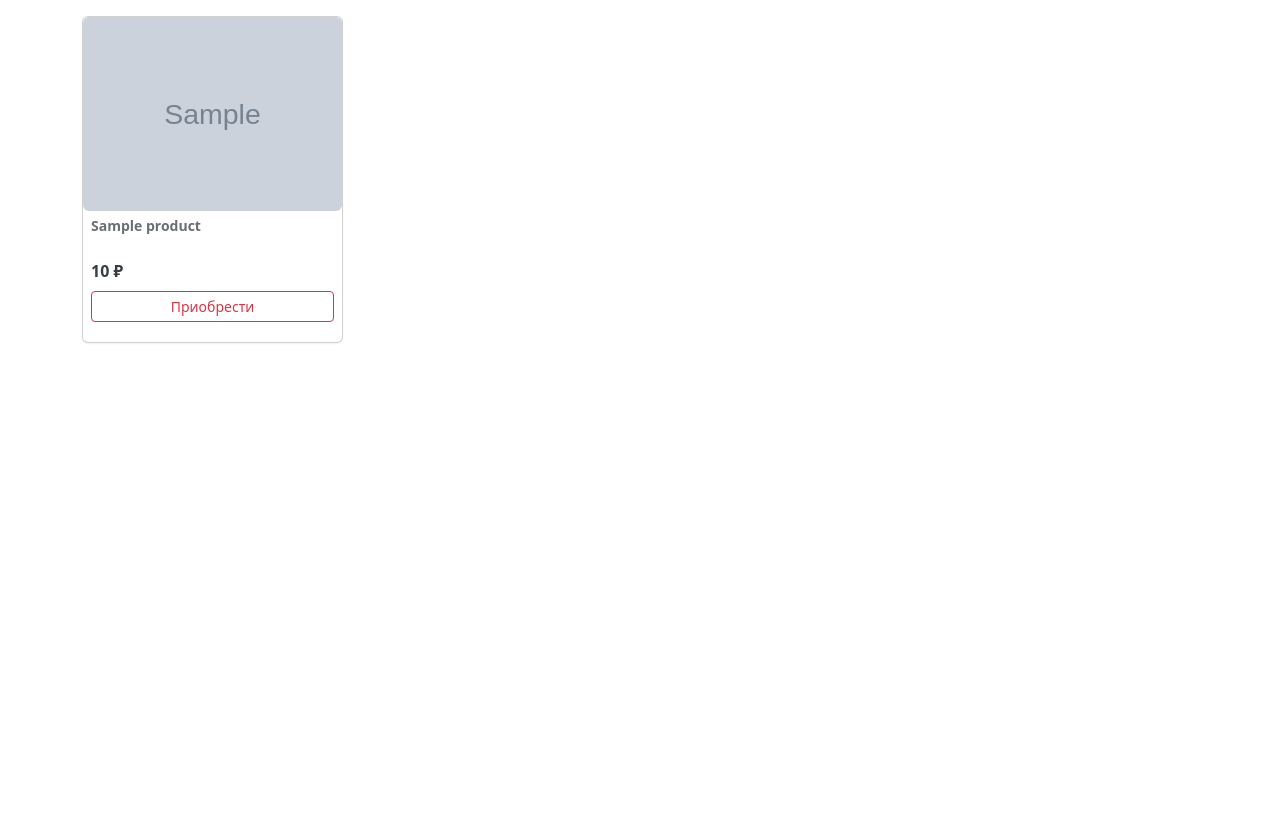
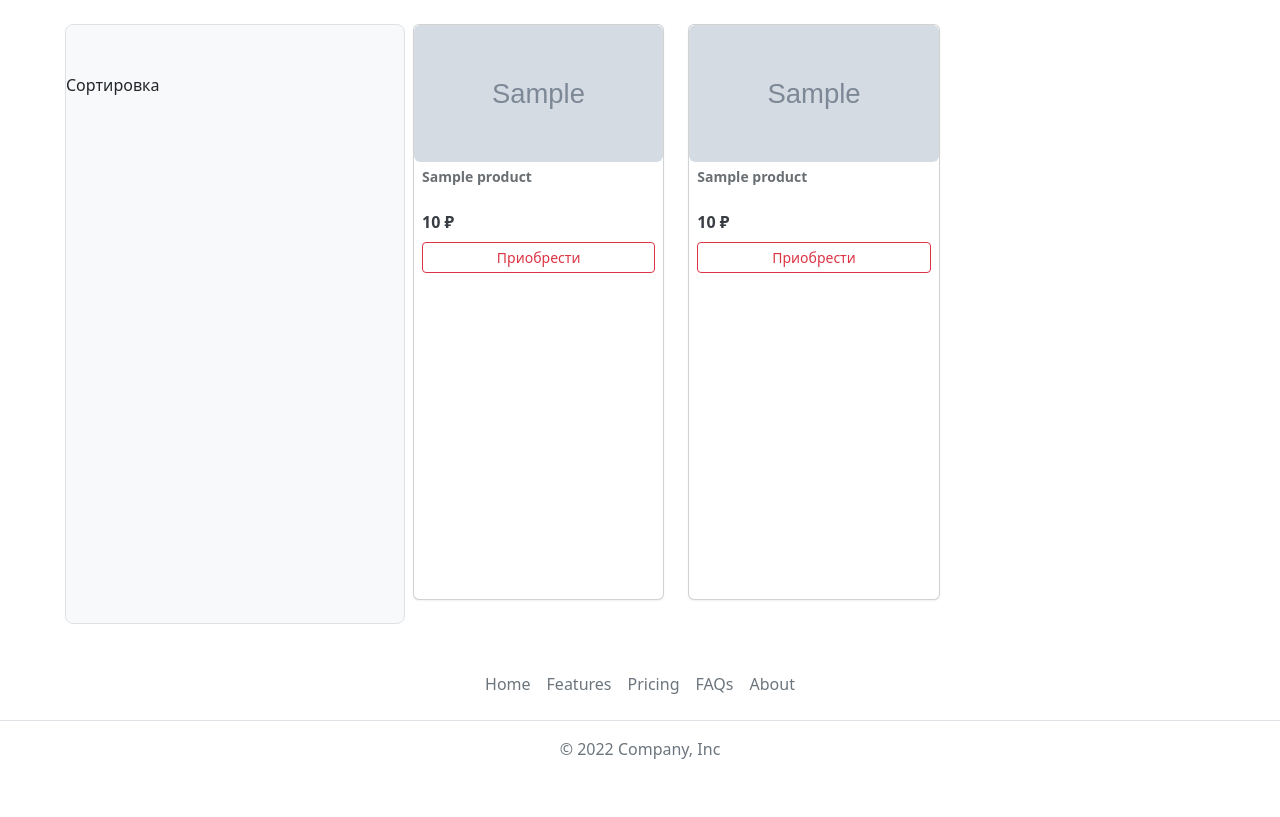
Before and after one commit to w4terlaw/Sofa-shop, a Flask app: template templates/home.html in a window 1280 px wide. Shown: the part 72-889 px from the top of the page. Before the commit the page ends 800 px from the top, so only its background shows below. Run offline with Flask 2, Linux system fonts and the light colour scheme; the template is opened without the code that fills it: most values are stand-ins (such as "Sample title", 1, 10 or a date in 2020); some libraries are stand-ins or nearby versions.

Commit message:
fixed errors with the session, stylized the home page and the product page, added a block of categories

```diff
--- a/main.py
+++ b/main.py
@@ -9,7 +9,7 @@ from db_CRUT import execute_read_query, execute_query
 app = Flask(__name__)
 
 app.secret_key = 'super secret key'
-app.permanent_session_lifetime = datetime.timedelta(seconds=60)
+app.permanent_session_lifetime = datetime.timedelta(seconds=20)
 mysql = MySQL(app)
 
 
@@ -35,20 +35,6 @@ connect_db = create_connection('localhost', 'root', 'root', 'sofa_shop')
 
 
 # Show lesson on page
-@app.route('/', methods=['GET', 'POST'])
-def home():
-    check_sql = f'''SELECT id, picture, product.title, product.price, color_id
-    FROM product, product_has_color where count>0 and product_has_color.product_id = product.id group by product.title'''
-    products = execute_read_query(connect_db, check_sql)
-    print(session)
-    if session.get('logged_in'):
-        session_login = session['logged_in']
-        return render_template('home.html', products=products, sess_login=session_login)
-    print("Сессия завершена")
-    return render_template('home.html', products=products)
-
-
-# Registration
 @app.route('/reg', methods=['GET', 'POST'])
 def reg():
     msg = ''
@@ -81,7 +67,7 @@ def reg():
     return render_template('registration.html', msg=msg)
 
 
-# Login
+# Registration
 @app.route('/login', methods=['GET', 'POST'])
 def login():
     msg = ''
@@ -115,18 +101,33 @@ def login():
     return render_template('login.html', msg=msg)
 
 
+# Login
+@app.route('/', methods=['GET', 'POST'])
+def home():
+    check_sql = f'''SELECT id, picture, product.title, product.price, color_id
+    FROM product, product_has_color where count>0 and product_has_color.product_id = product.id group by product.title'''
+    products = execute_read_query(connect_db, check_sql)
+    print(session)
+    # if session.get('logged_in'):
+    #     session_login = session['logged_in']
+    #     return render_template('home.html', products=products, sess_login=session['logged_in'])
+    print("Сессия завершена")
+    return render_template('home.html', products=products, sess_login=session.get('logged_in'))
+
+
 @app.route("/product/<int:id>", methods=['GET', 'POST'])
 def product(id):
-    check_sql = f'''select * from product, color, product_has_color, product_has_material, material
+    check_sql = f'''select * from type, product, color, product_has_color, product_has_material, material
     where product.count>0
+    and type.id=product.type_id
     and product.id=product_has_color.product_id
     and color.id=product_has_color.color_id
     and product.id=product_has_material.product_id
     and material.id=product_has_material.material_id
-    and product.id={id} group by title '''
-    product_data = execute_read_query(connect_db, check_sql)
+    and product.id={id} group by product.title'''
+    product_data = execute_read_query(connect_db, check_sql)[0]
     print(product_data)
-    return 'product page'
+    return render_template('product.html', pro_item=product_data, sess_login=session.get('logged_in'))
 
 #
 # # Create lesson
--- a/static/css/style.css
+++ b/static/css/style.css
@@ -1,3 +1,4 @@
+/*
 .table {
 	width: 100px;
 	height: 100px;
@@ -34,3 +35,5 @@
 .table tbody tr td:last-child {
 	border-radius: 0 8px 8px 0;
 }
+
+*/
--- a/templates/base.html
+++ b/templates/base.html
@@ -12,8 +12,10 @@
     <script src="https://kit.fontawesome.com/f5d4fd731c.js" crossorigin="anonymous"></script>
     <title>{% block title %}{% endblock %}</title>
 </head>
+<!--<body style="background-image: linear-gradient(135deg, rgb(254,255,255) 0%,rgb(221,241,249) 35%,rgb(160,216,239) 100%);background-size: 1000%; ">-->
 <body>
-<header class="p-3 bg-dark text-white">
+
+<header style="position: sticky; top: 0; z-index:1" class="p-3 bg-dark mb-4 text-white">
     <div class="container">
         <div class="d-flex flex-wrap align-items-center justify-content-center justify-content-lg-start">
             <a href="/" class="d-flex align-items-center mb-2 mb-lg-0 text-white text-decoration-none">
@@ -51,7 +53,20 @@
             {%endif%}
         </div>
     </div>
+
 </header>
 {% block body %}{% endblock %}
+<div >
+    <footer class="py-3 my-4">
+        <ul class="nav justify-content-center border-bottom pb-3 mb-3">
+            <li class="nav-item"><a href="#" class="nav-link px-2 text-muted">Home</a></li>
+            <li class="nav-item"><a href="#" class="nav-link px-2 text-muted">Features</a></li>
+            <li class="nav-item"><a href="#" class="nav-link px-2 text-muted">Pricing</a></li>
+            <li class="nav-item"><a href="#" class="nav-link px-2 text-muted">FAQs</a></li>
+            <li class="nav-item"><a href="#" class="nav-link px-2 text-muted">About</a></li>
+        </ul>
+        <p class="text-center text-muted">© 2022 Company, Inc</p>
+    </footer>
+</div>
 </body>
 </html>
--- a/templates/home.html
+++ b/templates/home.html
@@ -24,7 +24,7 @@
     }
 
     .card-product-grid .img-wrap {
-        max-height: 300px;
+<!--        max-height: 300px;-->
     }
 
     [class*=card-product-grid] .img-wrap {
@@ -38,18 +38,21 @@
     }
 
     [class*=card-product-grid] .img-wrap img {
+        margin-top: -10%;
+        margin-bottom: -10%;
         height: auto;
         max-width: 100%;
         width: auto;
     }
 
     .mix-blend-mode {
+
         mix-blend-mode: multiply;
     }
 
     .bg-gray-light {
-        background-color: #e9ecef;
-        background-color: #e9ecef85;
+<!--        background-color: #e9ecef;-->
+<!--        background-color: #e9ecef85;-->
     }
 
     .card-product-grid .card-product-info {
@@ -90,16 +93,34 @@
         border-radius: 0.25rem;
         padding: 0.32rem 0.7rem;
     }
+    .sticky {
+        position: sticky;
+        top: 4.5em;
+    }
+    .mix-blend-mode {
+       transition: 0.5s ease-in-out;
+    }
+    .mix-blend-mode:hover {
+       transform: scale(1.05);
+    }
+
+
 
 
 </style>
+<!--<div class="container">-->
+<div class="row flex-no-wrap"></div>
 
-<div class="container">
-    <ul></ul>
+<div class="d-grid gap-2 " style="grid-template-columns: 1fr 3fr; padding-left: 65px; padding-right: 65px;">
+    <div class="sticky bg-light border rounded-3" style="width: 340px; height: 600px">
 
+        <br><br>Сортировка<br><br>
+    </div>
+<!--    <div class="bg-light border rounded-3">-->
+<!--        <div style="margin:10px">-->
             <div class="row">
                 {%for product in products%}
-        <div class="col-6 col-sm-6 col-md-4 col-lg-3 col-lg-six mb-4">
+                <div class="col-6 col-sm-12 col-md-4 col-lg-six mb-4">
                     <!--            <a href="/product/{{product.id}}">-->
                     <figure class="card card-product-grid h-100">
                         <div class="img-wrap rounded bg-gray-light">
@@ -125,11 +146,43 @@
 
                         </figcaption>
                     </figure>
-<!--                </a>-->
+                </div>
+                {%endfor%}
+                {%for product in products%}
+                <div class="col-6 col-sm-6 col-md-4 col-lg-six mb-4">
+                    <!--            <a href="/product/{{product.id}}">-->
+                    <figure class="card card-product-grid h-100">
+                        <div class="img-wrap rounded bg-gray-light">
+                            <!--                    <span class="topbar">-->
+                            <!--                        <span class="badge tag-discount">-20%</span>-->
+                            <!--                    </span>-->
+                            <span class="overlay"></span>
+                            <a href="/product/{{product.id}}">
+                                <img class="mix-blend-mode"
+                                     src="{{product.picture}}"
+                                     alt=" ">
+                            </a>
+                        </div>
+                        <figcaption class="card-product-info">
+                            <a href="/product/{{product.id}}" class="title">{{product.title}}</a>
+                            <div class="price-wrap">
+                                <span class="price">{{product.price}} ₽</span>
+                                <!--                        <del class="discount-price">$23.95</del>-->
+                            </div>
+                            <a href="/product/{{product.id}}">
+                                <button class="btn btn-sm btn-outline-danger w-100 mt-2">Приобрести</button>
+                            </a>
+
+                        </figcaption>
+                    </figure>
                 </div>
                 {%endfor%}
             </div>
         </div>
+    </div>
+</div>
+<!--</div>-->
+<!--</div>-->
 <!--<div class="container">-->
 <!--    <div style="margin: 5px" class="row g-5">-->
 <!--        <div style="background-color:gray" class="col-4">-->
```
Also changed, not shown: other parts of templates/base.html (+1 -1 lines), other parts of templates/home.html (+6 -6 lines), templates/create_lesson.html (deleted, +0 -12 lines), templates/home2.html (deleted, +0 -18 lines), templates/product.html (added, +184 -0 lines), templates/update_lesson.html (deleted, +0 -13 lines). Lines whose indentation alone changed are shown as unchanged.
